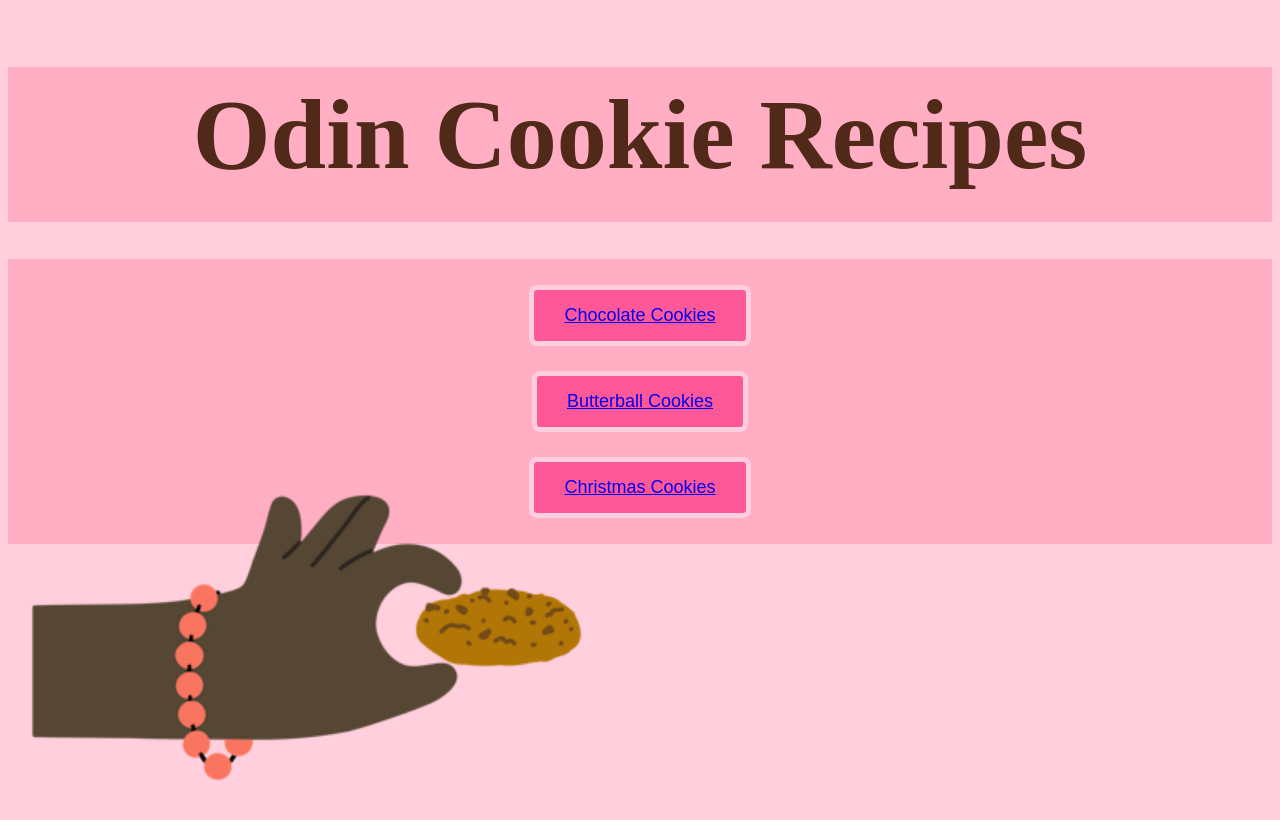
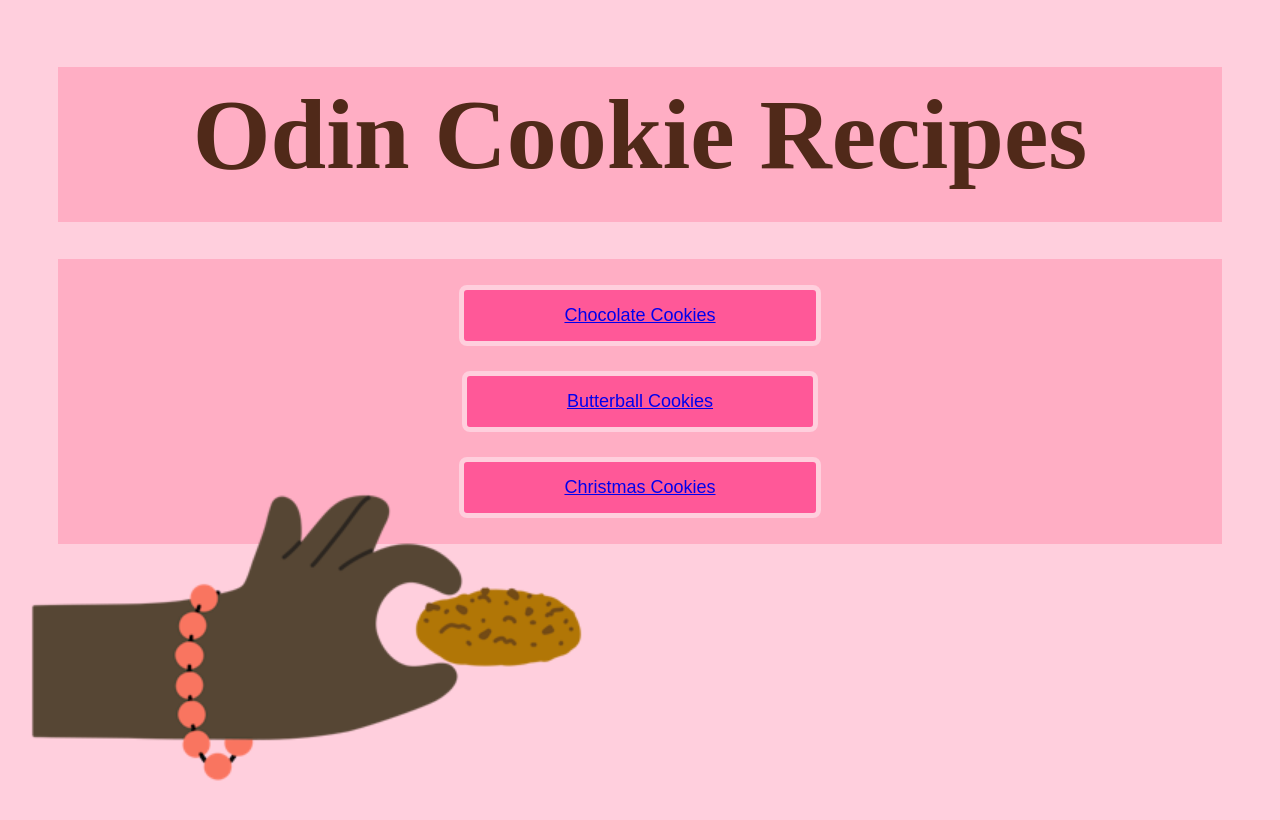
Before and after one commit to stormofcodes/odin-recipes, a plain HTML site: page index.html in a window 1280 px wide. Drawn offline with Linux system fonts and the light colour scheme.

Commit message:
Modify margins

```diff
--- a/style.css
+++ b/style.css
@@ -7,6 +7,8 @@
     text-align: center;
     padding-bottom: 30px;
     padding-top: 10px;
+    margin-left: 50px;
+    margin-right: 50px;
 }
 
 .list
@@ -17,6 +19,8 @@
     text-align: center;
     padding: 1px;
     margin-top: -30px;
+    margin-left: 50px;
+    margin-right: 50px;
 
 }
 
@@ -36,7 +40,7 @@
 
 
 button {
-    padding: 15px 30px;
+    padding: 15px 100px;
     font-size: 18px;
     border: 5px solid rgb(255, 207, 221);
     border-radius: 8px;
```
